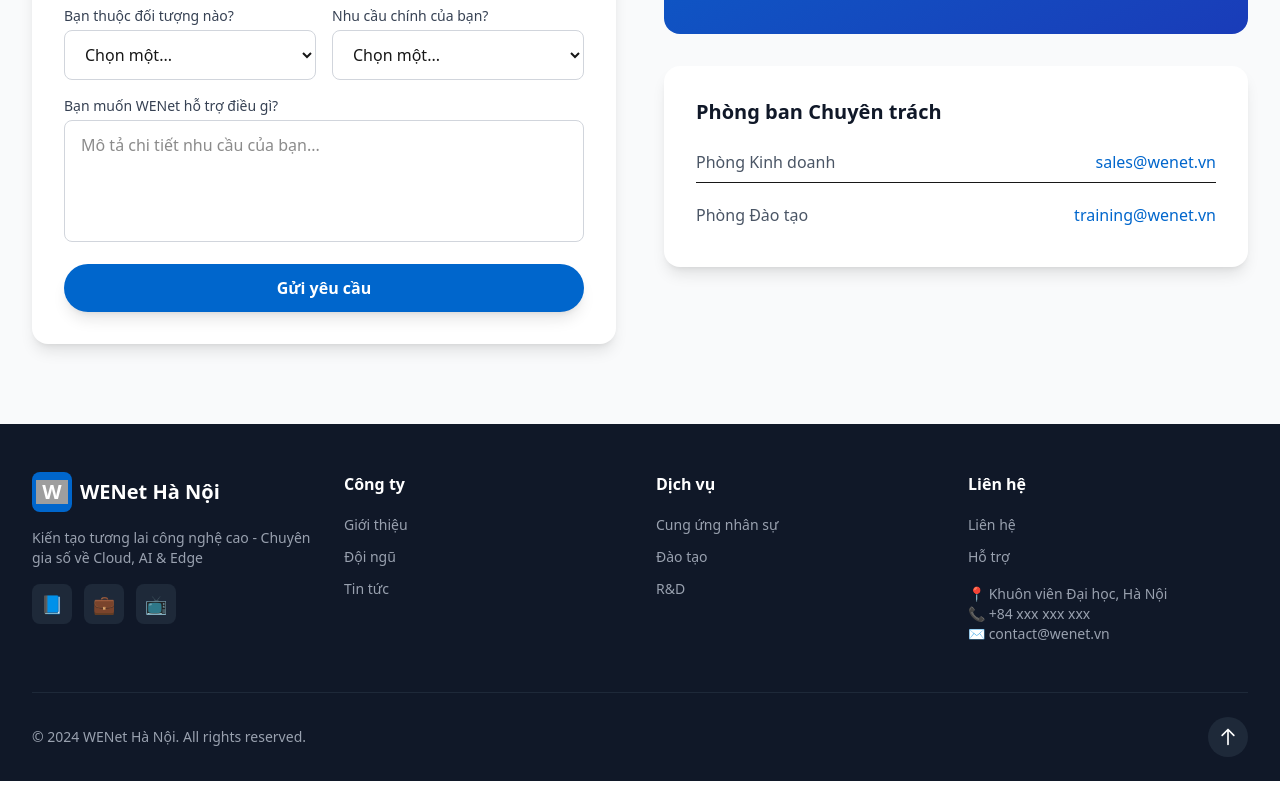
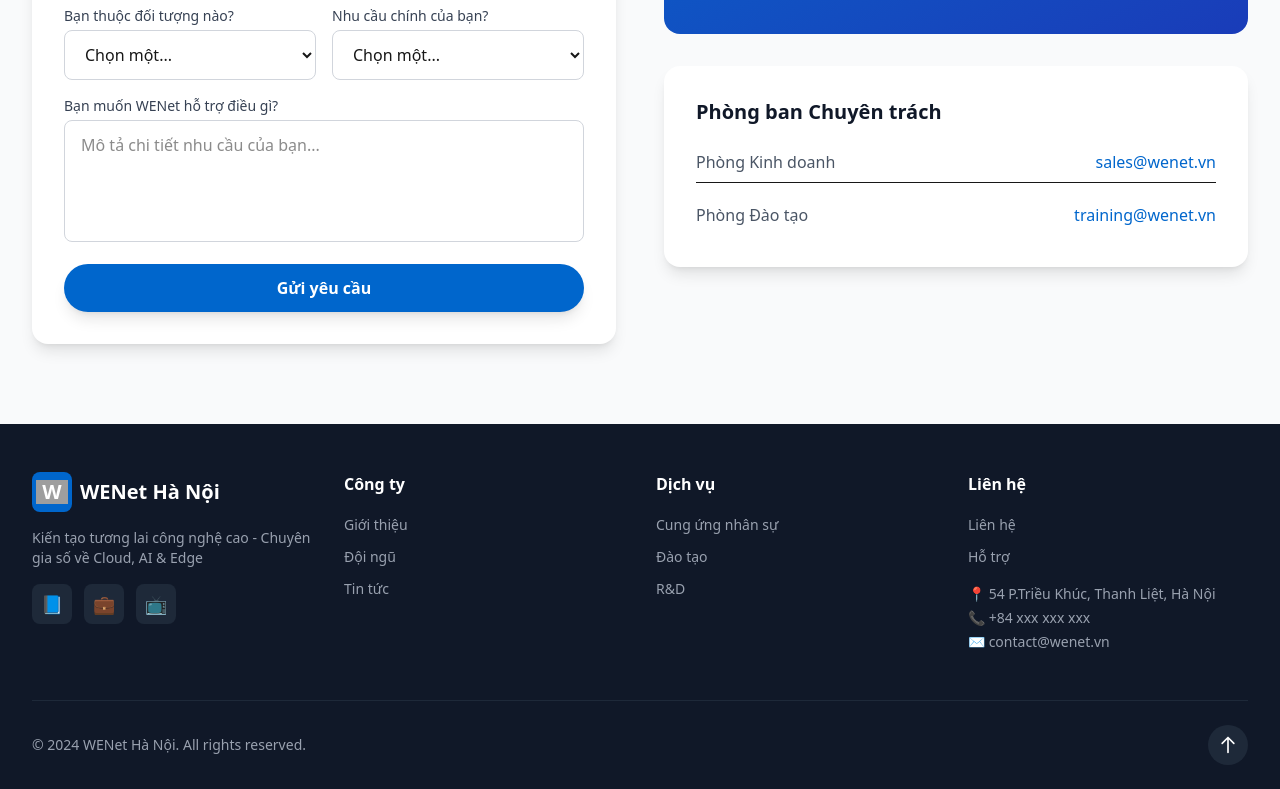
Before and after one commit to dong065vn/WENetpage, a Next.js app: page / in a window 1280 px wide. Shown: the part 7929-8718 px from the top of the page. Built offline with nearby package versions, Linux system fonts and the light colour scheme; grey boxes are pictures that could not be loaded.

Commit message:
Fix footer address layout - prevent text wrapping

```diff
--- a/src/components/navigation/Footer.tsx
+++ b/src/components/navigation/Footer.tsx
@@ -121,10 +121,10 @@
                     </li>
                   ))}
                 </ul>
-                <div className="mt-4 text-gray-400 text-sm">
-                  <p>📍 Khuôn viên Đại học, Hà Nội</p>
-                  <p>📞 +84 xxx xxx xxx</p>
-                  <p>✉️ contact@wenet.vn</p>
+                <div className="mt-4 text-gray-400 text-sm space-y-1">
+                  <p className="whitespace-nowrap">📍 54 P.Triều Khúc, Thanh Liệt, Hà Nội</p>
+                  <p className="whitespace-nowrap">📞 +84 xxx xxx xxx</p>
+                  <p className="whitespace-nowrap">✉️ contact@wenet.vn</p>
                 </div>
               </div>
             </div>
```
